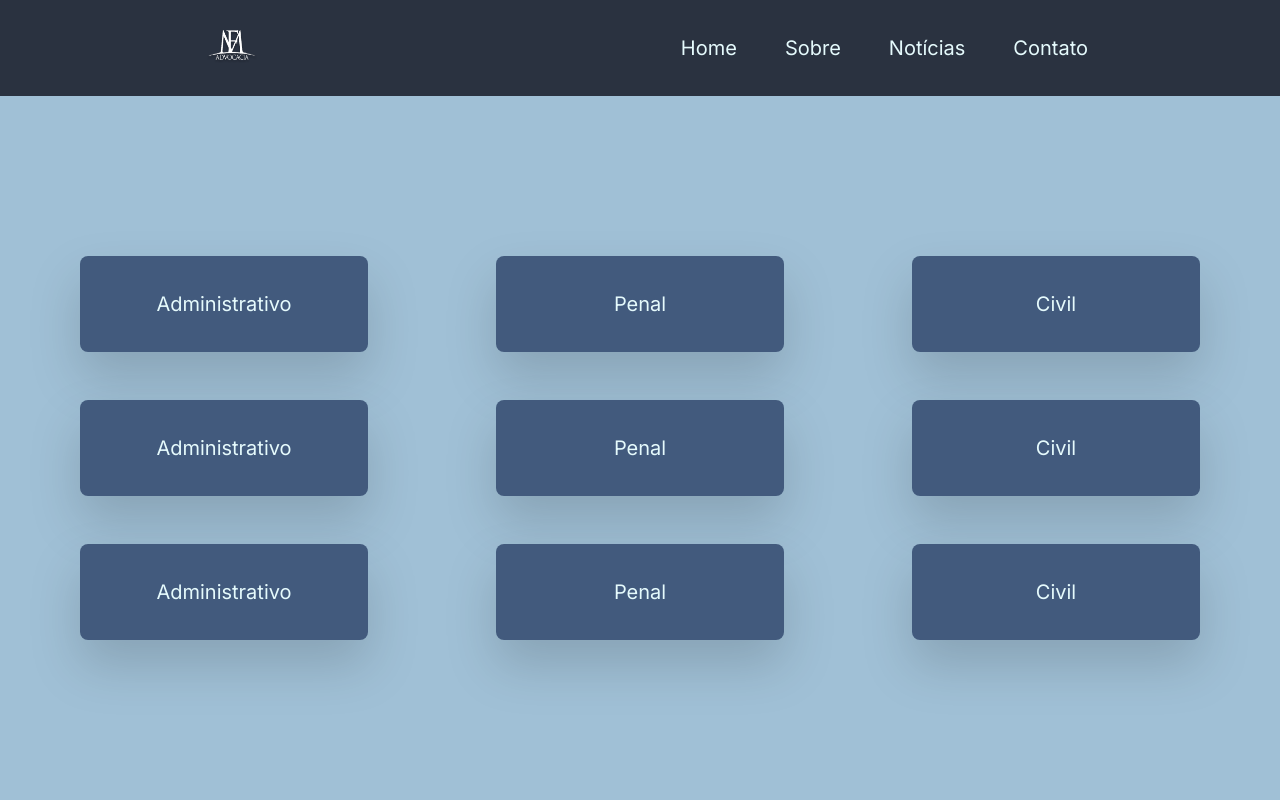
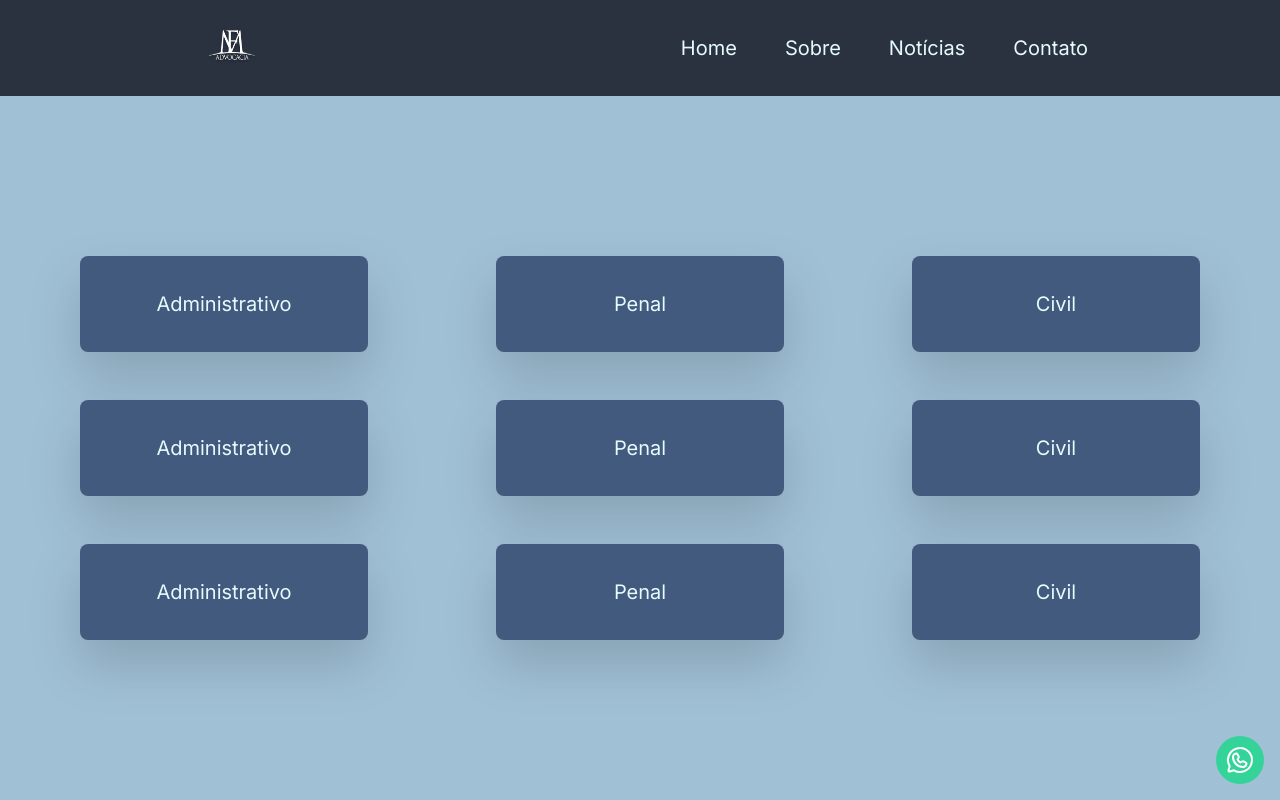
Before and after one commit to GabrielFerreira98/marcilio-ferreira-advogado-site, a React (Vite) app: page / in a window 1280 px wide. Shown: the top 800 px of the page. Built offline with nearby package versions, Linux system fonts and the light colour scheme.

Commit message:
Adição do botão do wpp e ajuste de imagem de notícia

```diff
--- a/src/App.tsx
+++ b/src/App.tsx
@@ -5,6 +5,8 @@ import { Home } from "./Pages/Home"
 import { About } from "./Pages/About"
 import { Contact } from "./Pages/Contact"
 import { Notices } from "./Pages/Notices"
+
+import { WhatsappLogo } from 'phosphor-react'
 
 function App() {
   return (
@@ -20,6 +22,12 @@ function App() {
       <Contact/>
 
       <Footer/>
+
+      <div className="h-12 w-12 bg-emerald-400 rounded-full fixed bottom-4 right-4 flex items-center justify-center cursor-pointer hover:bg-emerald-500 transition 300ms">
+        <WhatsappLogo color="white" size={32}/>
+      </div>
+
+
     </>
   )
 }
--- a/src/Components/NoticeContainer.tsx
+++ b/src/Components/NoticeContainer.tsx
@@ -7,7 +7,7 @@ interface NoticeContainer{
 export function NoticeContainer(NoticeProps: NoticeContainer){
     return(
         <div className="bg-white h-2/3 w-96 rounded-xl flex flex-col items-center cursor-pointer hover:translate-x-[-30px] hover:translate-y-[-30px] transition 300ms">
-            <img className="w-[80%] mt-8 rounded-2xl shadow-xl" src={NoticeProps.url} alt="Notícia" />
+            <img className="w-[80%] h-[40%] mt-8 rounded-2xl shadow-xl" src={NoticeProps.url} alt="Notícia" />
             <div className="w-[80%] mt-8 text-left text-marcilio-blue-700 font-semibold text-2xl">{NoticeProps.title}</div>
             <div className="w-[80%] mt-4 text-justify text-marcilio-blue-500 font-semibold text-md">{NoticeProps.subtitle}</div>
         </div>
```
